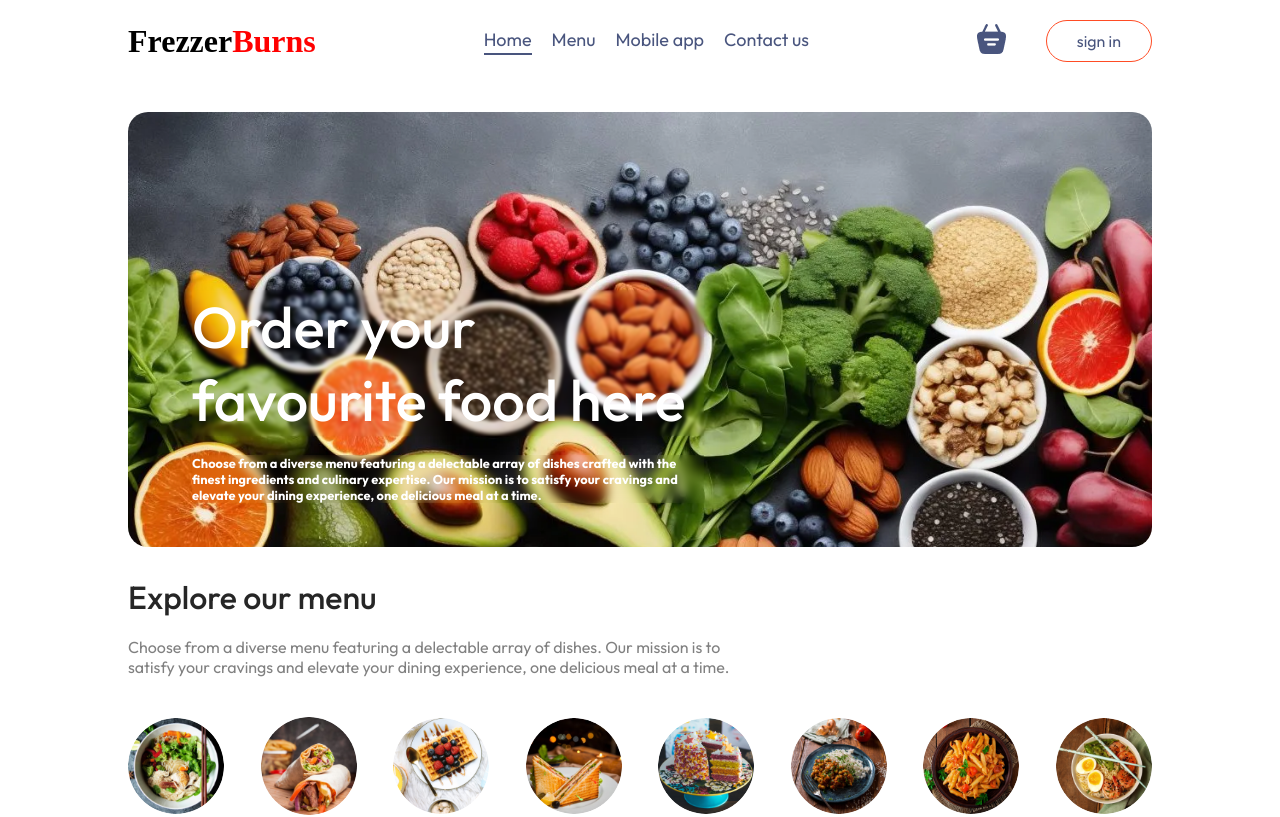
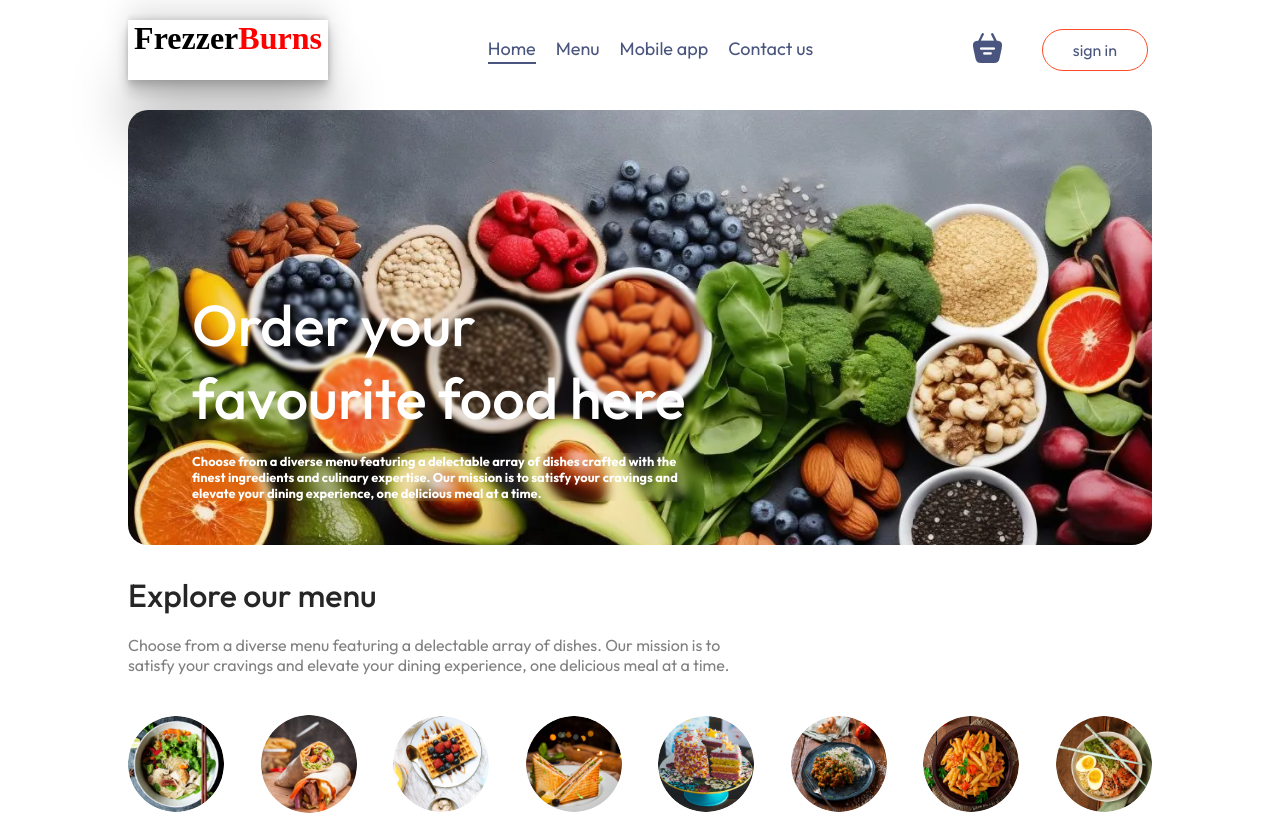
Before and after one commit to Adi70139/Freezer.com, a React (Vite) app in the folder frontend/: page / in a window 1280 px wide. Shown: the top 817 px of the page. Built offline with nearby package versions, Linux system fonts and the light colour scheme; no server answers.

Commit message:
nav bar update

```diff
--- a/frontend/src/components/Navbar/Navbar.css
+++ b/frontend/src/components/Navbar/Navbar.css
@@ -3,6 +3,27 @@
     display: flex;
     justify-content: space-between;
     align-items: center;
+    position: fixed;
+    z-index: 1000;
+    top: 0;
+    background-color: white;
+    width: 1020px;
+    bottom: 4;
+}
+body {
+    padding-top: 80px; /* Adjust this value to match the height of your navbar */
+}
+
+.logoo{
+    height: 60px;
+    width: 200px;
+    align-items: center;
+    box-shadow: rgb(38, 57, 77) 0px 20px 30px -10px;
+    box-shadow: rgba(0, 0, 0, 0.25) 0px 54px 55px, rgba(0, 0, 0, 0.12) 0px -12px 30px, rgba(0, 0, 0, 0.12) 0px 4px 6px, rgba(0, 0, 0, 0.17) 0px 12px 13px, rgba(0, 0, 0, 0.09) 0px -3px 5px;
+}
+
+.logoo h1{
+    text-align: center;
 }
 
 .navbar .logo {
--- a/frontend/src/components/Navbar/Navbar.jsx
+++ b/frontend/src/components/Navbar/Navbar.jsx
@@ -19,8 +19,9 @@ const Navbar = ({ setShowLogin }) => {
   return (
     <div className="navbar">
       <Link to="/">
-         <h1 style={{fontFamily:'serif'}}>Frezzer<span style={{fontFamily:'cursive',color:'red'}}>Burns</span></h1>
-
+         <div className="logoo">
+            <h1 style={{fontFamily:'serif'}}>Frezzer<span style={{fontFamily:'cursive',color:'red'}}>Burns</span></h1>
+         </div>
       </Link>
       <ul className="navbar-menu">
         <Link
```
